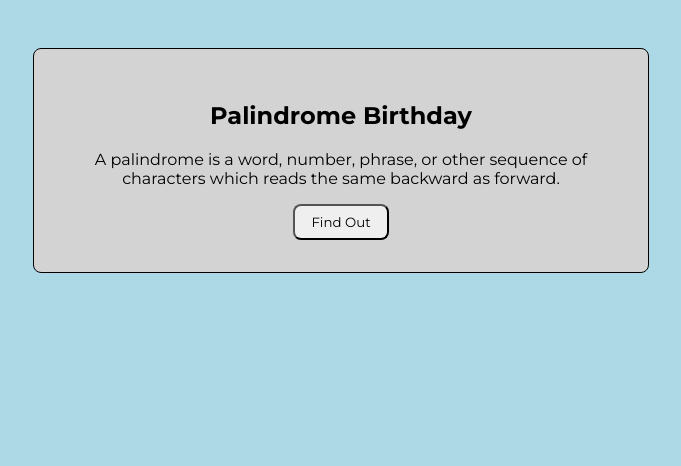
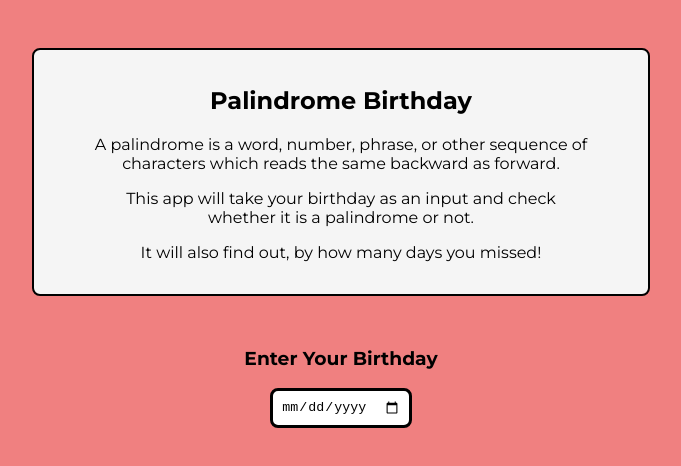
Before and after one commit to CallMeSahu/palindrome-birthday, a React (Create React App) app: page / in a window 1280 px wide. Shown: the top 466 px of the page, without its empty margins (299-980 px from the left). Built offline with nearby package versions, Linux system fonts and the light colour scheme.

Commit message:
style: basic components

```diff
--- a/src/App.js
+++ b/src/App.js
@@ -1,4 +1,5 @@
 import "./styles.css";
+import React from "react";
 
 export default function App() {
   return (
@@ -9,11 +10,16 @@ export default function App() {
           A palindrome is a word, number, phrase, or other sequence of
           characters which reads the same backward as forward.
         </p>
-        <button>
-          <a href="#workingSection" /> Find Out
-        </button>
+        <p>
+          This app will take your birthday as an input and check whether it is a
+          palindrome or not.
+        </p>
+        <p>It will also find out, by how many days you missed!</p>
       </section>
-      <section className="working-section" id="workingSection"></section>
+      <section className="working-section">
+        <h3>Enter Your Birthday</h3>
+        <input type="date"></input>
+      </section>
     </div>
   );
 }
--- a/src/styles.css
+++ b/src/styles.css
@@ -1,6 +1,6 @@
 @import url("https://fonts.googleapis.com/css2?family=Montserrat:wght@400;700&display=swap");
 body {
-  background-color: lightblue;
+  background-color: lightcoral;
   font-family: "Montserrat", sans-serif;
 }
 
@@ -9,17 +9,26 @@ body {
 }
 
 .about-section {
-  padding: 2rem;
+  padding: 1rem 2rem;
   margin: auto;
   margin-top: 3rem;
   width: 550px;
-  background-color: lightgray;
-  border: 1px solid;
+  background-color: whitesmoke;
+  border: 2px solid;
   border-radius: 0.5rem;
 }
 
-.about-section button {
-  padding: 0.5rem 1rem;
+.about-section p {
+  width: 500px;
+  margin: 1rem auto;
+}
+
+.working-section {
+  padding: 2rem;
+}
+
+.working-section input {
+  padding: 0.5rem;
   border-radius: 0.5rem;
-  font-family: "Montserrat", sans-serif;
+  border: 3px solid;
 }
```
